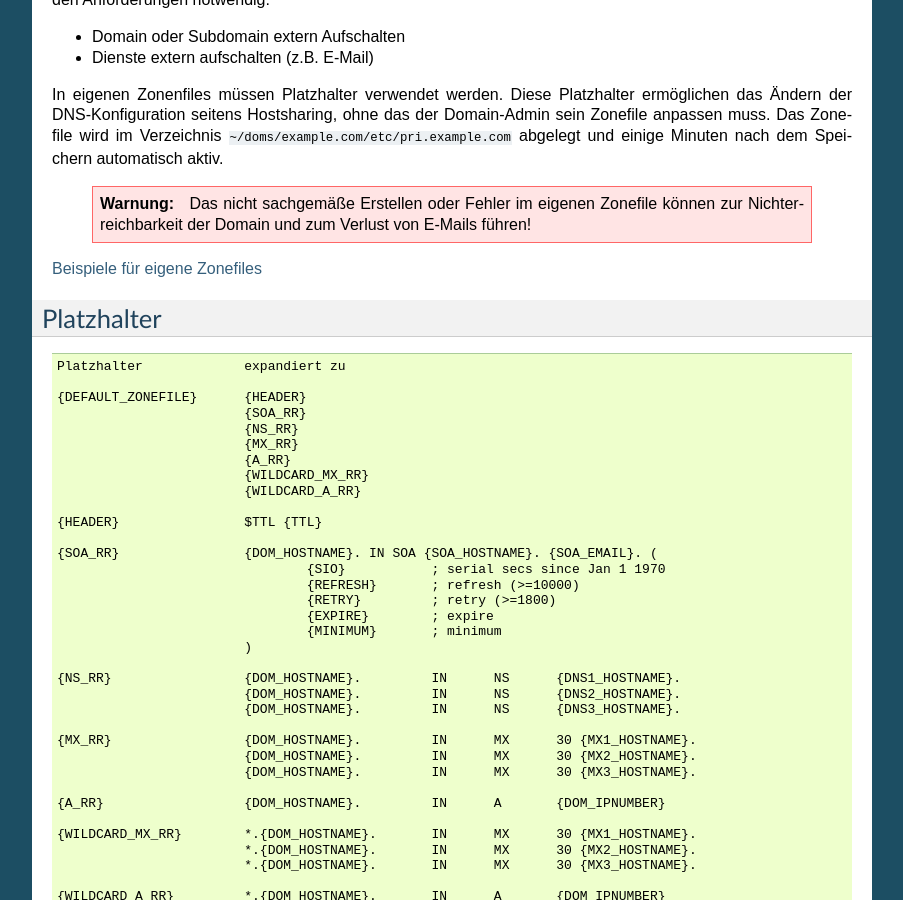
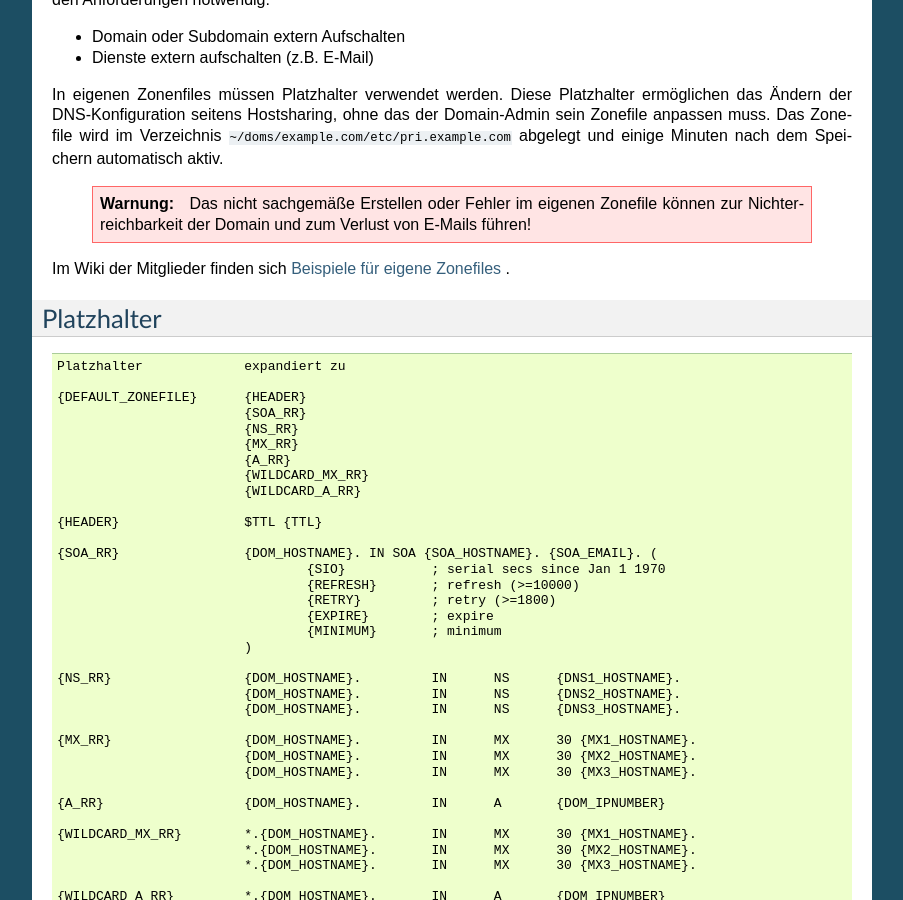
Before and after one commit to hostsharing/hs.docs.users, a Sphinx documentation site: the page built from source/zonefile.rst, in a window 1280 px wide and 900 px high, scrolled down 827 px. Shown: the whole window, without its empty margins (198-1101 px from the left). Built offline with Sphinx 7.4.7, drawn with Linux system fonts in a browser that asks for light colours; pages that are not in the unit, such as notebooks, are missing from menus.

```diff
--- a/source/zonefile.rst
+++ b/source/zonefile.rst
@@ -52,13 +52,11 @@ Anforderungen notwendig:
 In eigenen Zonenfiles müssen Platzhalter verwendet werden. Diese Platzhalter ermöglichen das Ändern der DNS-Konfiguration seitens Hostsharing, ohne das der Domain-Admin sein
 Zonefile anpassen muss. Das Zonefile wird im Verzeichnis ``~/doms/example.com/etc/pri.example.com`` abgelegt und einige Minuten nach dem Speichern automatisch aktiv.
 
-        .. Warnung::
+        .. warning::
 
                 Das nicht sachgemäße Erstellen oder Fehler im eigenen Zonefile können zur Nichterreichbarkeit der Domain und zum Verlust von E-Mails führen!
 
-
-
-`Beispiele für eigene Zonefiles <https://wiki.hostsharing.net/index.php?title=Simple_Zonefile_Howto>`_
+Im Wiki der Mitglieder finden sich `Beispiele für eigene Zonefiles <https://wiki.hostsharing.net/index.php?title=Simple_Zonefile_Howto>`_ .
 
 
 Platzhalter
```
